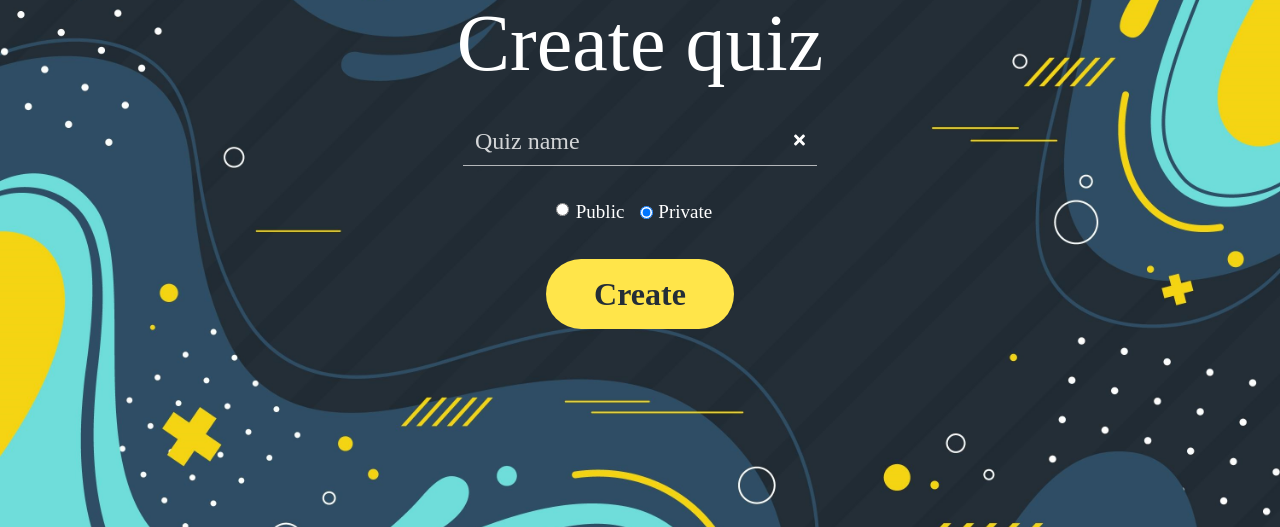
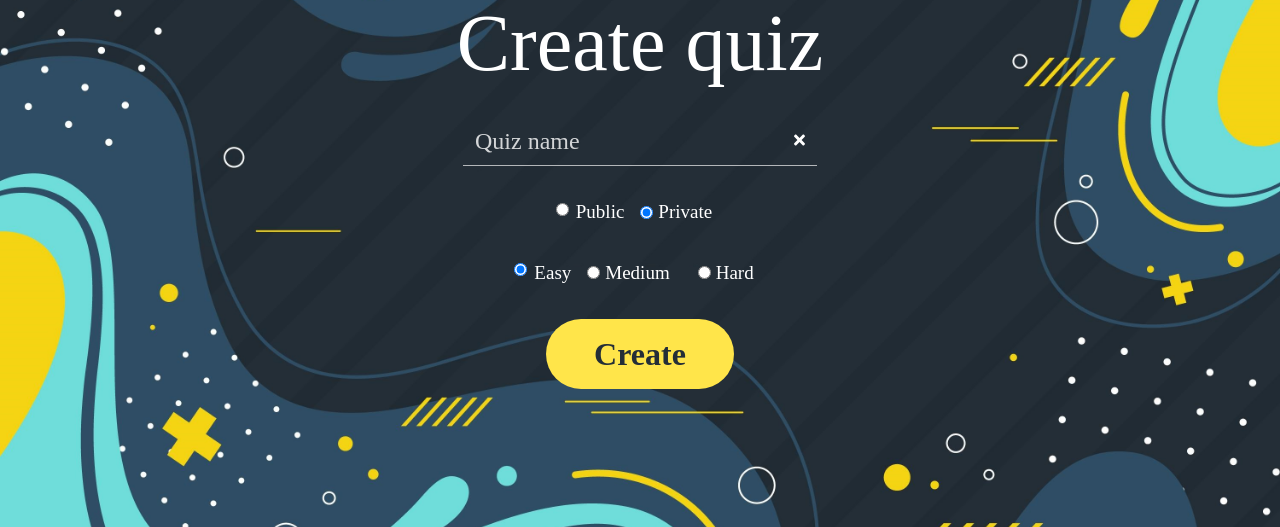
Before and after one commit to AntoineMaurin/Quiz-App, a Django app: page /create in a window 1280 px wide. Shown: the part 191-718 px from the top of the page. Run offline with Django 3.2, Linux system fonts and the light colour scheme; some web fonts are replaced.

Commit message:
Ajout des niveaux de difficulté des quizz lors de leur création.

```diff
--- a/Quiz_App/models.py
+++ b/Quiz_App/models.py
@@ -4,6 +4,7 @@ from django.db import models
 class Quiz(models.Model):
     title = models.CharField(max_length=250, default='Quiz')
     is_public = models.BooleanField(default=False)
+    difficulty = models.CharField(max_length=30, default="easy")
 
     def __str__(self):
         return self.title
--- a/quiz_creation/views.py
+++ b/quiz_creation/views.py
@@ -13,12 +13,14 @@ def questioncreationpage(request):
     if request.method == 'POST':
         quiz_name = request.POST['quiz_name']
         is_public = request.POST['is_public']
+        difficulty = request.POST['quiz_difficulty']
         if is_public == 'True':
             is_public = True
         else:
             is_public = False
         quiz = Quiz.objects.create(title=quiz_name,
-                                   is_public=is_public)
+                                   is_public=is_public,
+                                   difficulty=difficulty)
         request.session['quiz_id'] = quiz.id
     return render(request, "quiz_question_form.html", {'quiz': quiz})
 
--- a/static/css/style.css
+++ b/static/css/style.css
@@ -407,7 +407,7 @@ a, a:hover {
 }
 
 .success-msg {
-  background-color: #229722;
+  background-color: #34ae34;
 }
 
 .error-msg {
--- a/templates/createquiz.html
+++ b/templates/createquiz.html
@@ -63,6 +63,21 @@
                 <label class="form-check-label" for="private_radio">Private</label>
               </div>
             </div>
+            <div class="form-row justify-content-center font-test text-white mt-3 pt-3">
+              <div class="form-check ">
+                <input class="form-check-input" type="radio" name="quiz_difficulty" id="easy" value="easy" checked>
+                <label class="form-check-label" for="easy">Easy</label>
+              </div>
+              <div class="form-check form-check-inline ml-3">
+                <input class="form-check-input" type="radio" name="quiz_difficulty" id="medium" value="medium">
+                <label class="form-check-label" for="medium">Medium</label>
+              </div>
+              <div class="form-check form-check-inline ml-3">
+                <input class="form-check-input" type="radio" name="quiz_difficulty" id="hard" value="hard">
+                <label class="form-check-label" for="hard">Hard</label>
+              </div>
+            </div>
+
             <div class="form-row justify-content-center mt-3 pt-3">
               <button type="submit" class="mx-3 px-5 py-2 big-yellow-button"><h2 class="py-2 my-0 font-test font-weight-bold">Create</h2></button>
             </div>
--- a/templates/discoverpage.html
+++ b/templates/discoverpage.html
@@ -26,7 +26,7 @@
     <div class="row justify-content-center">
       {% for quiz in quizzes %}
         <a href="/startquiz/{{ quiz.id }}" class="col-3 px-3 m-3 border radius-10 dark-text white-bg growing">
-          <div class="row p-2 border-bottom difficulty-easy text-white">
+          <div class="row p-2 border-bottom difficulty-{{ quiz.difficulty }} text-white">
             <div class="col p-0">{{ quiz.id }}</div>
           </div>
           <div class="mt-2">
```
Also changed, not shown: Quiz_App/views.py (+5 -5 lines), Quiz_App/migrations/0006_quiz_difficulty.py (added).
